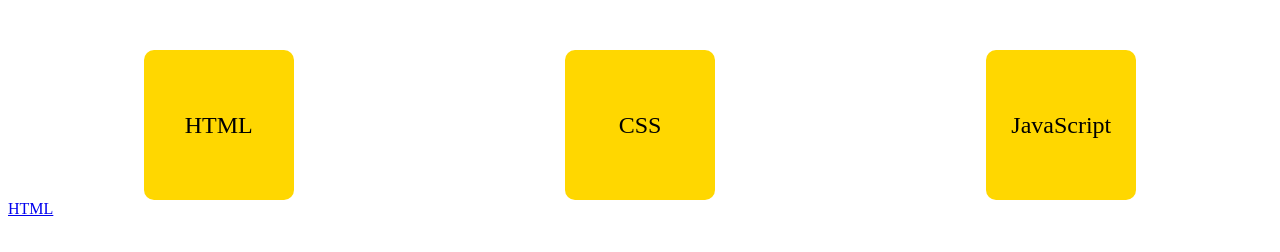
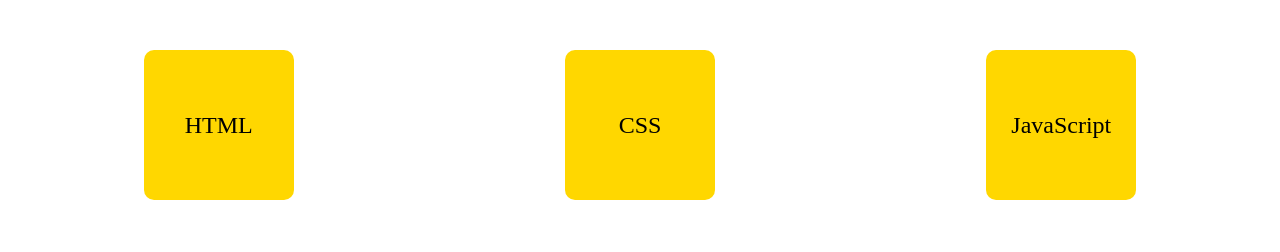
Before and after one commit to anikghosh183-create/Rionex, a plain HTML site: page task.html in a window 1280 px wide. Drawn offline with Linux system fonts and the light colour scheme.

Commit message:
Update task page

```diff
--- a/task.html
+++ b/task.html
@@ -11,9 +11,6 @@
     <div class="card">CSS</div>
     <div class="card">JavaScript</div>
 </div>
-<a href="html.html" class="task-card">
-    HTML
-</a>
 <style>
     .box{
     display: flex;
```
